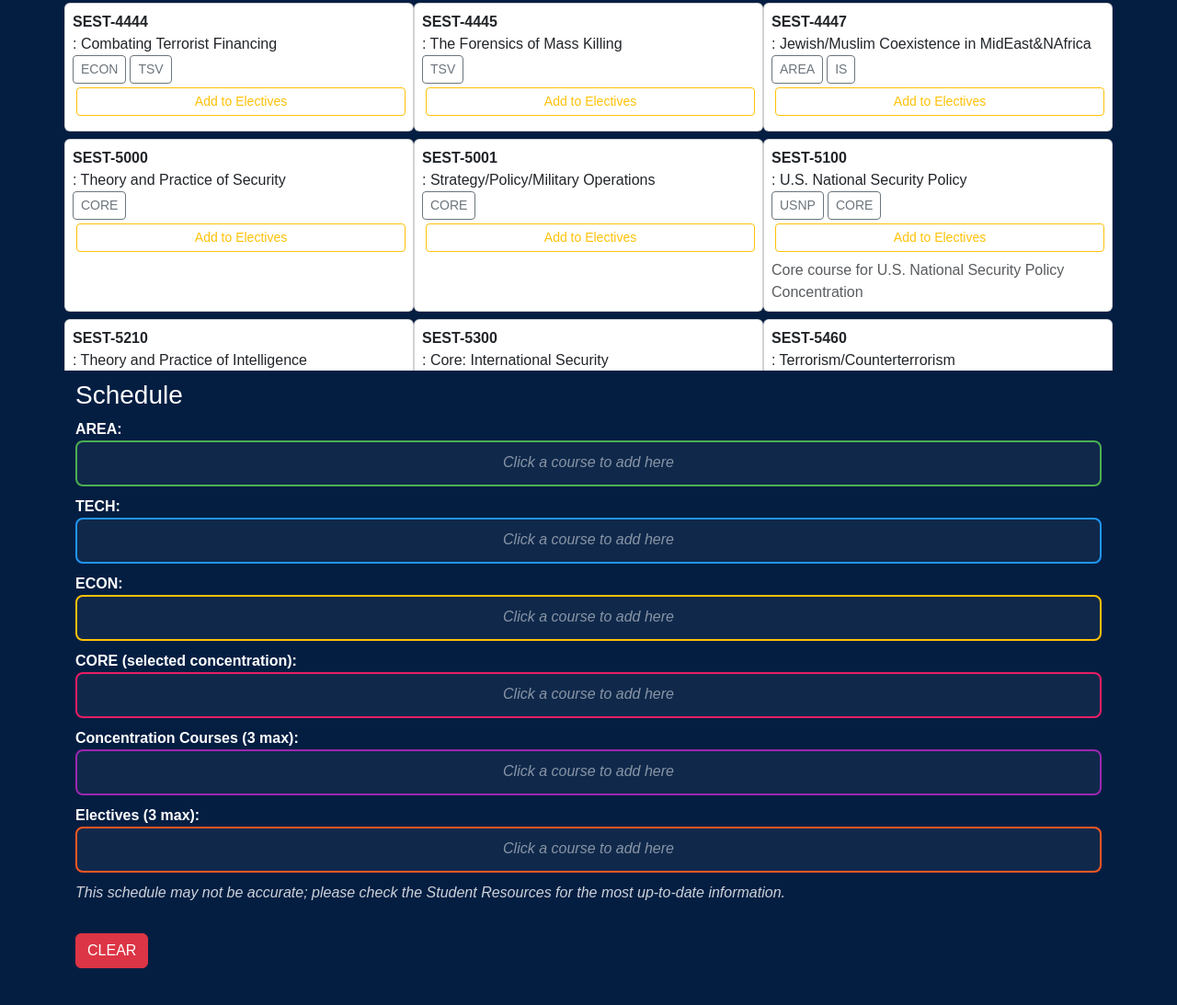
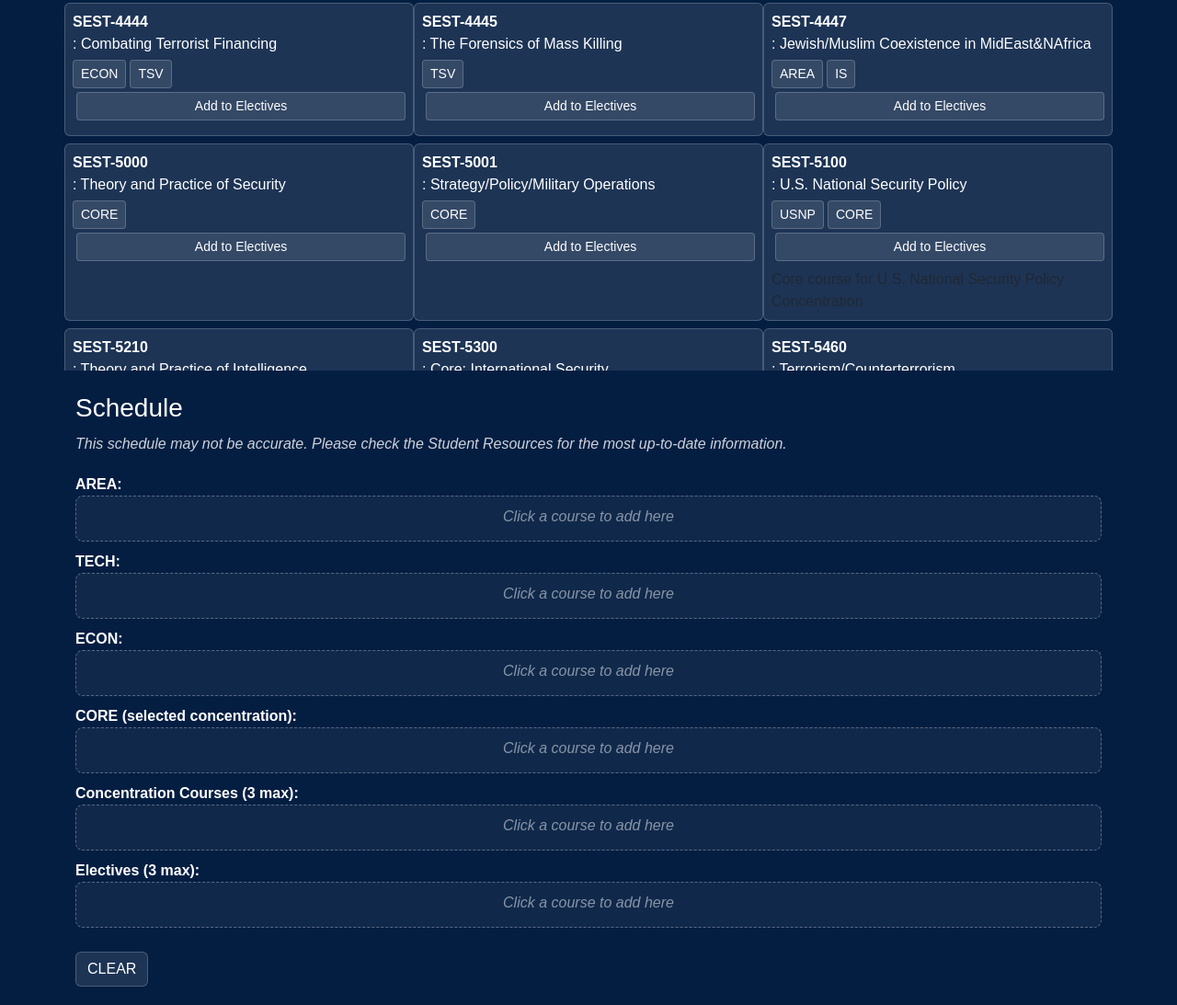
Before and after one commit to parkerbowling/ssp-course-builder, a plain HTML site: page index.html in a window 1280 px wide. Shown: the part 241-1334 px from the top of the page at 92% size. Drawn offline with nearby package versions, Linux system fonts and the light colour scheme.

Commit message:
reversed colors, not as good

```diff
--- a/index.html
+++ b/index.html
@@ -5,76 +5,74 @@
   <meta name="viewport" content="width=device-width, initial-scale=1.0">
   <title>SSP Course Builder</title>
   <link href="https://cdn.jsdelivr.net/npm/bootstrap@5.3.2/dist/css/bootstrap.min.css" rel="stylesheet">
+  <style>
+    body { padding: 20px; }
+    .tag-btn.active { background-color: #0d6efd; color: white; }
+    .course-card { cursor: pointer; margin-bottom: 10px; }
+    .schedule-slot { min-height: 50px; border: 1px dashed #ccc; padding: 5px; margin-bottom: 10px; }
+    .course-tags button { margin-right: 5px; margin-top: 5px; }
+    .course-card.selected { border: 2px solid #0d6efd; }
+    #courseList {
+      max-height: 400px;
+      overflow-y: auto;
+    }
+    #courseList .course-card {
+      margin-bottom: 10px;
+    }
 
-  <style>
     body {
       background-color: rgb(4, 30, 66);
       color: white;
       font-family: 'Arial', sans-serif;
-      padding: 20px;
     }
 
-    .tag-btn.active { background-color: #0d6efd; color: white; }
-    .course-card { cursor: pointer; margin-bottom: 10px; }
-    #courseList { max-height: 400px; overflow-y: auto; margin-bottom: 10px; }
-
-    /* === COLOR SYSTEM FOR CATEGORIES === */
-    .color-AREA   { background-color: #4CAF50; } /* Green */
-    .color-TECH   { background-color: #2196F3; } /* Blue */
-    .color-ECON   { background-color: #FFC107; } /* Amber */
-    .color-CORE   { background-color: #E91E63; } /* Pink */
-    .color-CONC   { background-color: #9C27B0; } /* Purple */
-    .color-ELECT  { background-color: #FF5722; } /* Deep Orange */
-
-    /* Buttons */
-    .filter-btn {
+    .card, .btn, .filter-btn {
       color: white;
-      border: none;
-      margin: 5px;
-      padding: 5px 10px;
-      border-radius: 6px;
-      transition: transform 0.2s;
+      background-color: rgba(255, 255, 255, 0.1);
+      border: 1px solid rgba(255, 255, 255, 0.2);
+      transition: all 0.2s ease;
     }
 
-    .filter-btn:hover {
-      transform: scale(1.05);
-      opacity: 0.9;
+    .card:hover, .btn:hover, .filter-btn:hover {
+      background-color: rgba(255, 255, 255, 0.2);
     }
 
-    /* === Schedule Styling === */
+    .active-filter {
+      background-color: rgba(255, 255, 255, 0.4);
+      color: rgb(4, 30, 66);
+      font-weight: bold;
+    }
+
     .schedule-slot {
       background-color: rgba(255, 255, 255, 0.05);
+      border: 1px dashed rgba(255, 255, 255, 0.3);
       padding: 10px;
       border-radius: 8px;
       margin-bottom: 10px;
       text-align: center;
-      min-height: 50px;
     }
 
-    /* Category-colored borders */
-    #slot-AREA   { border: 2px solid #4CAF50; }
-    #slot-TECH   { border: 2px solid #2196F3; }
-    #slot-ECON   { border: 2px solid #FFC107; }
-    #slot-CORE   { border: 2px solid #E91E63; }
-    #slot-CONC   { border: 2px solid #9C27B0; }
-    #slot-ELECT  { border: 2px solid #FF5722; }
-
-    /* Placeholder text for empty slots */
     .schedule-slot:empty::before {
       content: "Click a course to add here";
       color: rgba(255, 255, 255, 0.5);
       font-style: italic;
     }
 
+    #course-list {
+      max-height: 400px;
+      overflow-y: auto;
+      padding-right: 10px;
+    }
+
     /* Disclaimer styling */
     .disclaimer {
       font-style: italic;
       color: rgba(255, 255, 255, 0.8);
-      margin-top: 8px;
+      margin-top: 10px;
+      margin-bottom: 20px;
     }
   </style>
 </head>
-
 <body>
   <div class="container">
     <h1 class="mb-4">SSP Course Builder</h1>
@@ -91,10 +89,16 @@
     </div>
 
     <!-- Course List -->
-    <div id="courseList" class="row"></div>
+    <div id="courseList" class="mb-4 row"></div>
 
     <!-- Schedule Planner -->
     <h3>Schedule</h3>
+
+    <!-- Disclaimer -->
+    <p class="disclaimer">
+      This schedule may not be accurate. Please check the Student Resources for the most up-to-date information.
+    </p>
+
     <div id="schedulePlanner">
       <div><strong>AREA:</strong> <div class="schedule-slot" id="slot-AREA"></div></div>
       <div><strong>TECH:</strong> <div class="schedule-slot" id="slot-TECH"></div></div>
@@ -104,11 +108,6 @@
       <div><strong>Electives (3 max):</strong> <div class="schedule-slot" id="slot-ELECT"></div></div>
     </div>
 
-    <!-- Disclaimer -->
-    <p class="disclaimer">
-      This schedule may not be accurate; please check the Student Resources for the most up-to-date information.
-    </p>
-
     <!-- Clear Button -->
     <button id="clearSchedule" class="btn btn-danger mt-3">CLEAR</button>
   </div>
```
